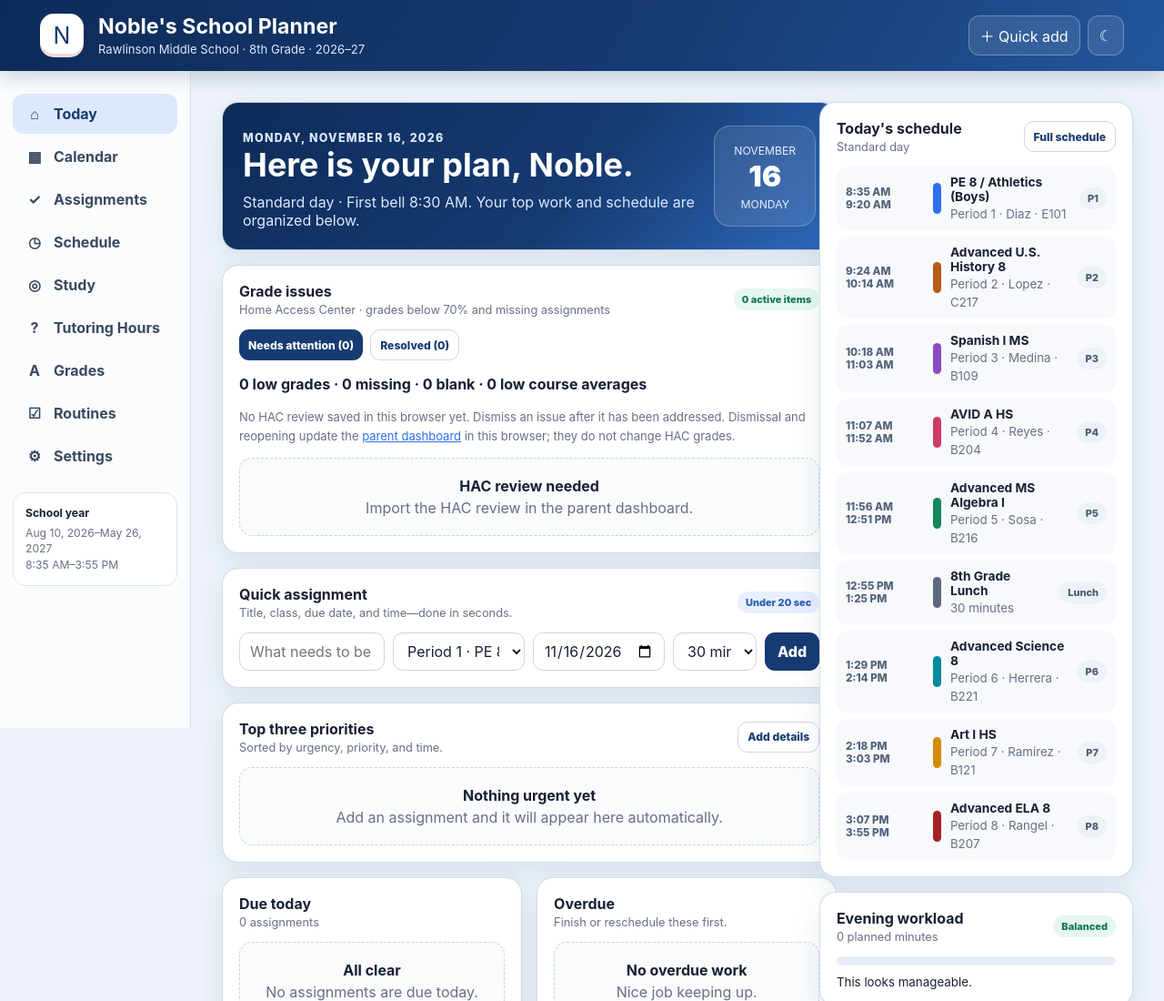
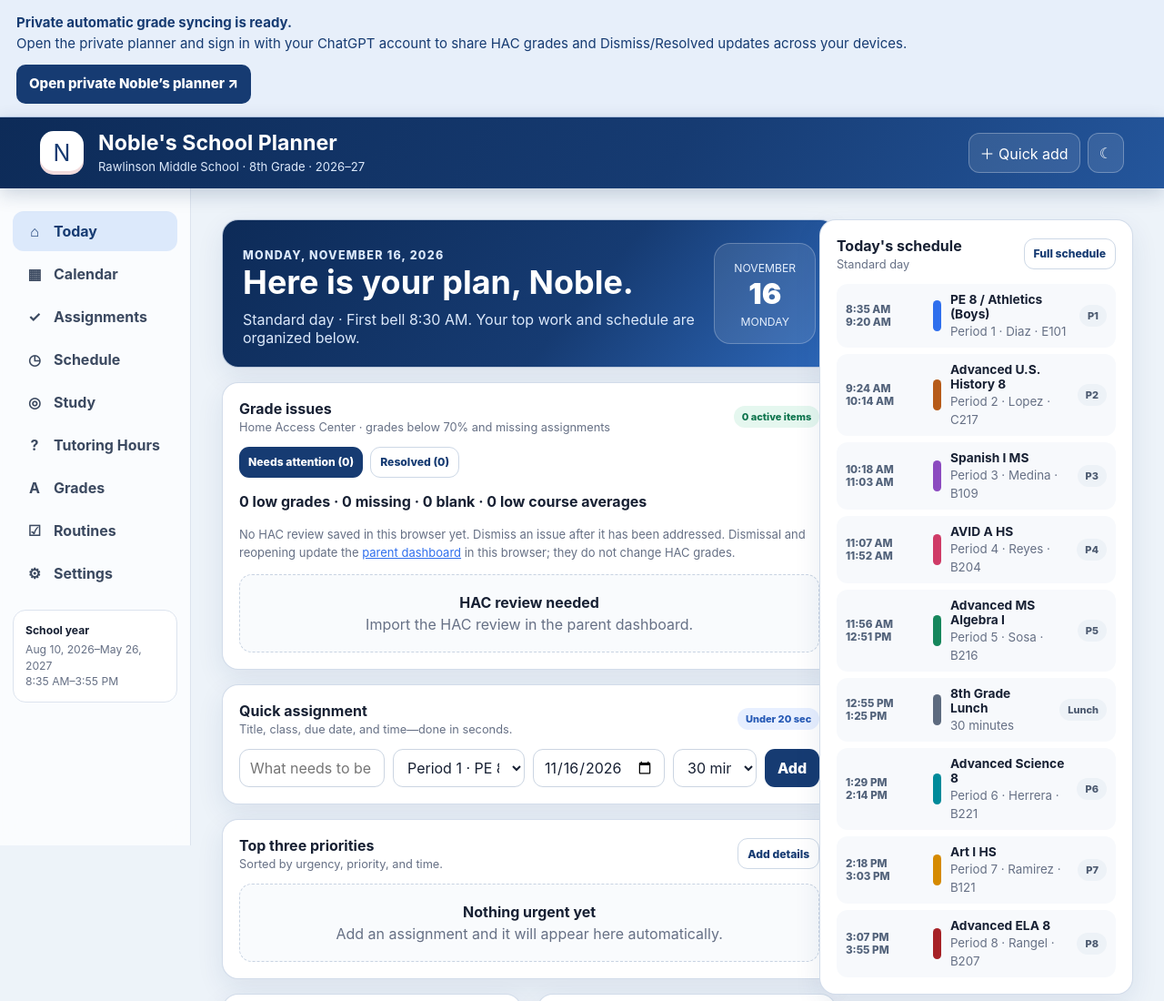
Before and after one commit to adhayes1906-coder/noble-school-planner, a plain HTML site: page index.html in a window 1280 px wide. Shown: the top 1100 px of the page at 91% size. Drawn offline with Linux system fonts and the light colour scheme.

Commit message:
Link to private signed-in planner with automatic grade sync

```diff
--- a/index.html
+++ b/index.html
@@ -253,6 +253,9 @@
   </style>
 </head>
 <body>
+  <!-- PRIVATE_PLANNER_LINK_START -->
+  <aside aria-label="Private grade syncing" style="padding:14px 18px;background:#e7effa;color:#163b72;font:15px/1.5 -apple-system,BlinkMacSystemFont,'Segoe UI',sans-serif;display:flex;gap:12px 18px;align-items:center;justify-content:space-between;flex-wrap:wrap;border-bottom:1px solid #b9cce7"><div><strong>Private automatic grade syncing is ready.</strong><br>Open the private planner and sign in with your ChatGPT account to share HAC grades and Dismiss/Resolved updates across your devices.</div><a href="https://hayes-family-school-planner.adhayes1906.chatgpt.site/noble/" style="padding:10px 14px;background:#163b72;color:white;border-radius:10px;font-weight:800;text-decoration:none">Open private Noble’s planner ↗</a></aside>
+  <!-- PRIVATE_PLANNER_LINK_END -->
   <div class="app">
     <header class="topbar">
       <div class="brand-mark" id="brandMark" aria-hidden="true">N</div>
```
